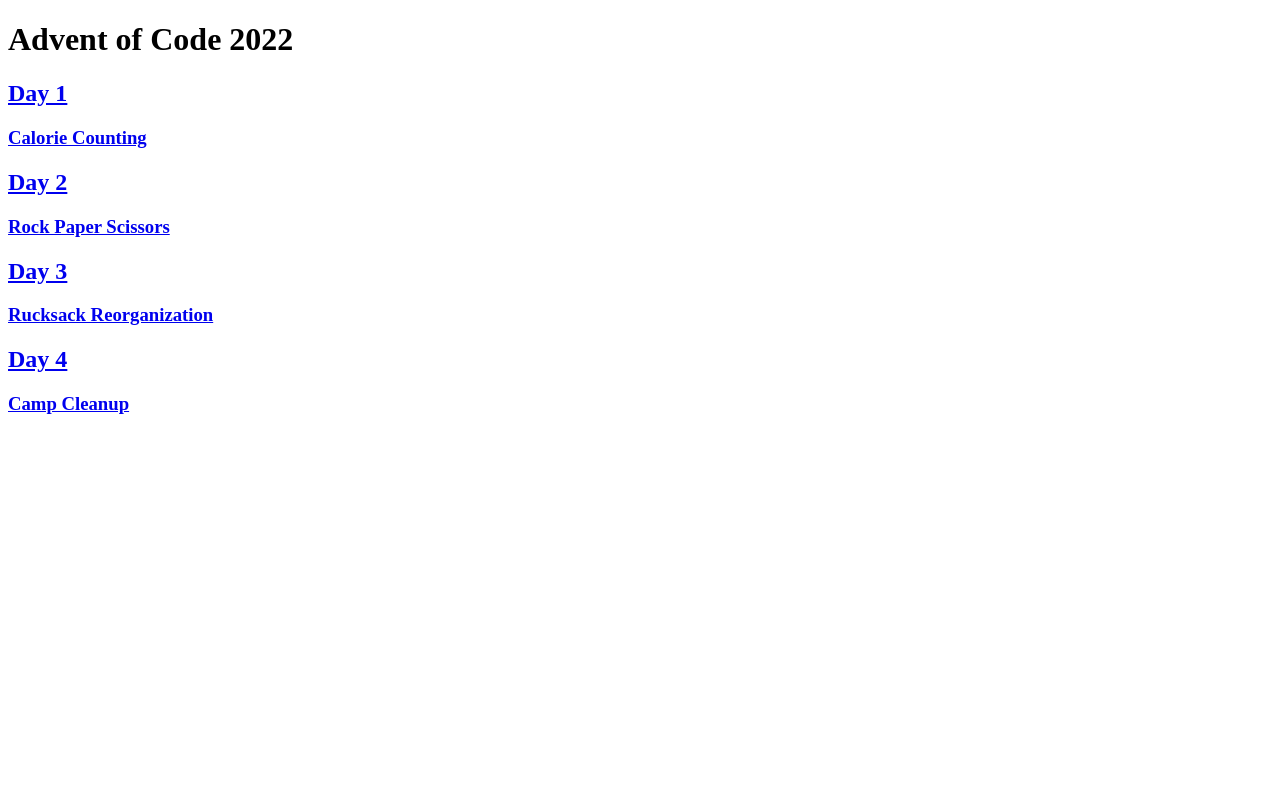
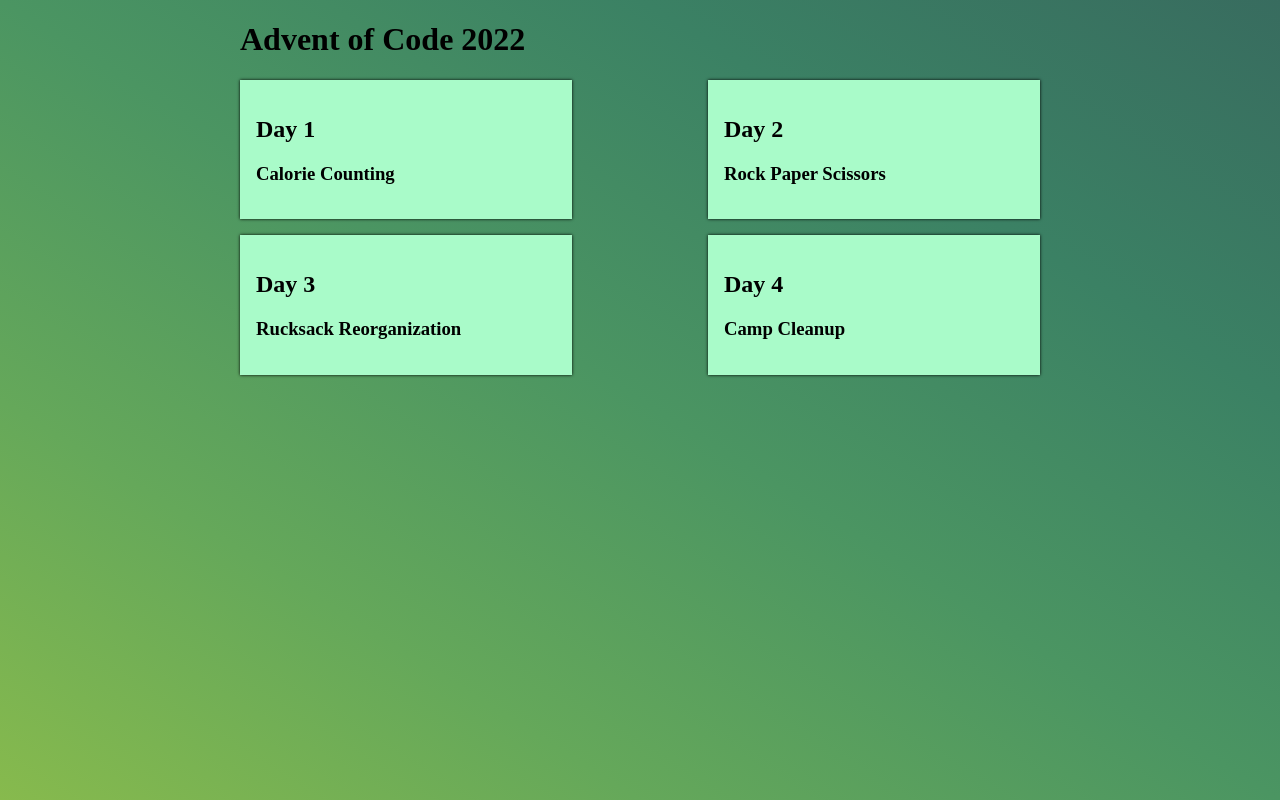
Before and after one commit to crummy/adventofcode2022, a SvelteKit app: page / in a window 1280 px wide. Built offline with nearby package versions, Linux system fonts and the light colour scheme.

Commit message:
Little bit of styling

```diff
--- /dev/null
+++ b/src/routes/+layout.svelte
@@ -0,0 +1,21 @@
+<script>
+import {primary, secondary, tertiary} from "./colours";
+
+</script>
+
+<style>
+    .container {
+        margin: 0 auto;
+        max-width: 800px;
+    }
+
+    :global(html) {
+        height:100%;
+        background-image: linear-gradient(to right top, #87ba4d, #65a85a, #4b9562, #3b8164, #386c5f);
+        background-attachment: fixed;
+    }
+</style>
+
+<div class="container" style={`--primary-color: ${primary}; --secondary-color: ${secondary}; --tertiary-color: ${tertiary}`}>
+<slot/>
+</div>
--- a/src/routes/+page.svelte
+++ b/src/routes/+page.svelte
@@ -1,3 +1,21 @@
+<style>
+    section {
+        display: flex;
+        flex-wrap: wrap;
+        grid-gap: 1em;
+        justify-content: space-between;
+    }
+
+    a {
+        min-width: 300px;
+        background-color: var(--primary-color);
+        padding: 1em;
+        color: black;
+        text-decoration: none;
+        box-shadow: 0 0 3px;
+    }
+</style>
+
 <h1>Advent of Code 2022</h1>
 <section>
     <a href="/day1">
--- /dev/null
+++ b/src/routes/colours.ts
@@ -0,0 +1,3 @@
+export const primary = "#A9FBC9";
+export const secondary = "#87BA4D";
+export const tertiary = "#386C5F";
```
